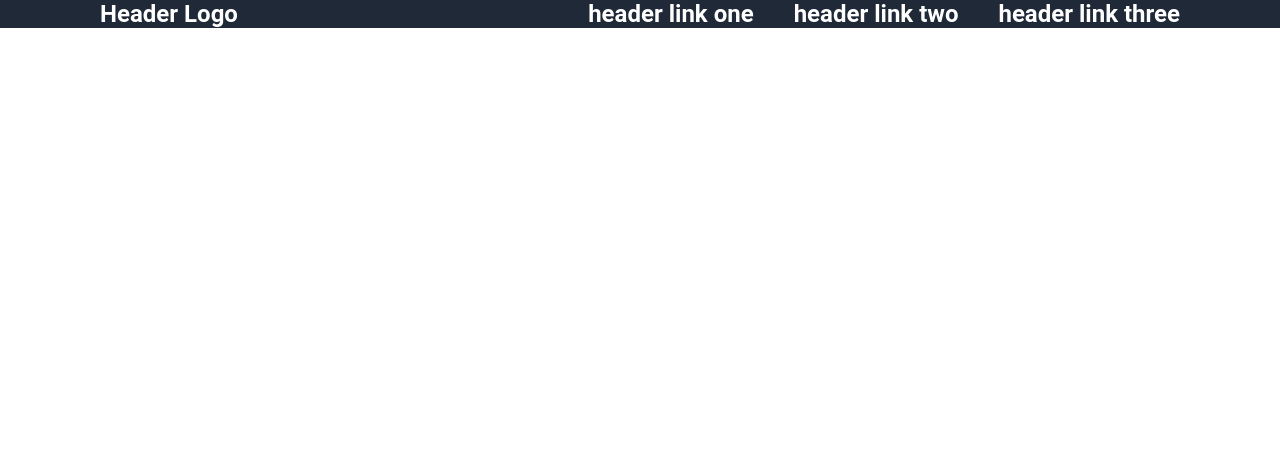
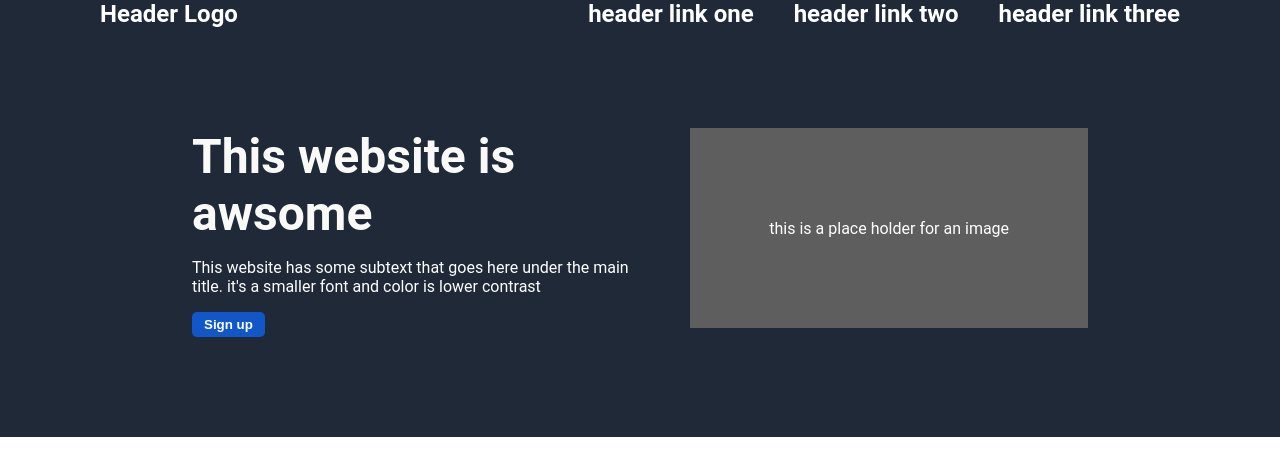
Before and after one commit to KarimMaged1996/Odin-Landing-Page, a plain HTML site: page index.html in a window 1280 px wide. Drawn offline with Linux system fonts and the light colour scheme.

Commit message:
Finish the First section content and style

```diff
--- a/index.html
+++ b/index.html
@@ -18,6 +18,18 @@
             <li><a href="#">header link three</a></li>
         </ul>
     </div>
+    <div class="sectionOne">
+        <div class="sectionOneFirstChild">
+             <p class="title">This website is awsome</p>
+             <p class="subtext">This website has some subtext that goes here under
+                the main title. it's a smaller font and color is lower contrast
+             </p>
+             <button id="sectionOneButton"> Sign up </button>
+        </div>
+        <div class="sectionOneSecondChild">
+            <span>this is a place holder for an image</span>
+        </div>
+    </div>
 
 </body>
 </html>
--- a/styles.css
+++ b/styles.css
@@ -34,3 +34,47 @@ a{
     gap:40px;
     padding-right: 100px;
 }
+
+.sectionOne{
+    height: 33%;
+    background-color: #1F2937;
+    color: white;
+    display:flex;
+    padding: 100px 15% 100px 15%;
+    gap: 50px;
+}
+
+.sectionOneFirstChild{
+    display: flex;
+    flex-direction: column;
+    flex-wrap: wrap;
+
+}
+
+.title{
+    color: #f9faf8;
+    font-size: 48px;
+    font-weight: bolder;
+    padding: 0;
+    margin: 0;
+}
+
+.sectionOneSecondChild{
+    background-color: rgb(95, 94, 94);
+    width: 700px;
+    height:200px;
+    display: flex;
+    justify-content: center;
+    align-items: center;
+    }
+
+
+#sectionOneButton{
+    background-color: #1257c7;
+    border: #1257c7;
+    border-radius: 5px;
+    width: fit-content;
+    padding:5px 12px 5px 12px;
+    color: white;
+    font-weight: bold;
+}
```
